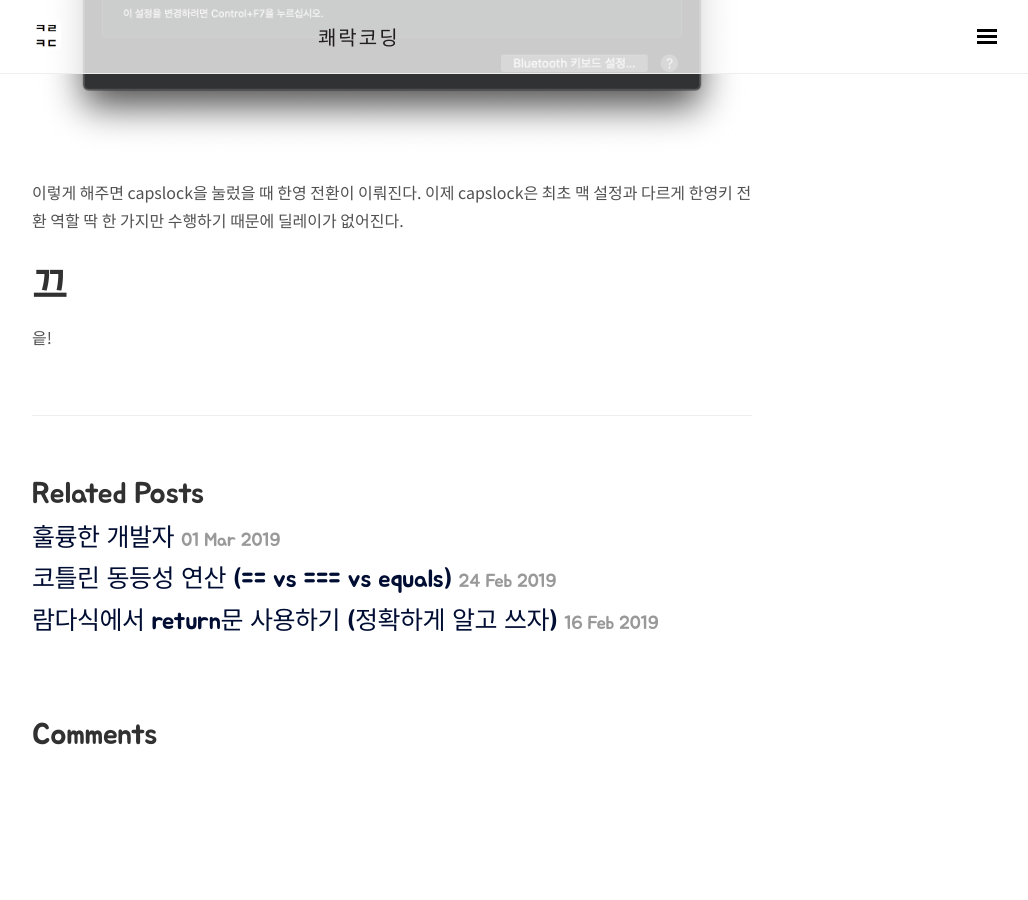
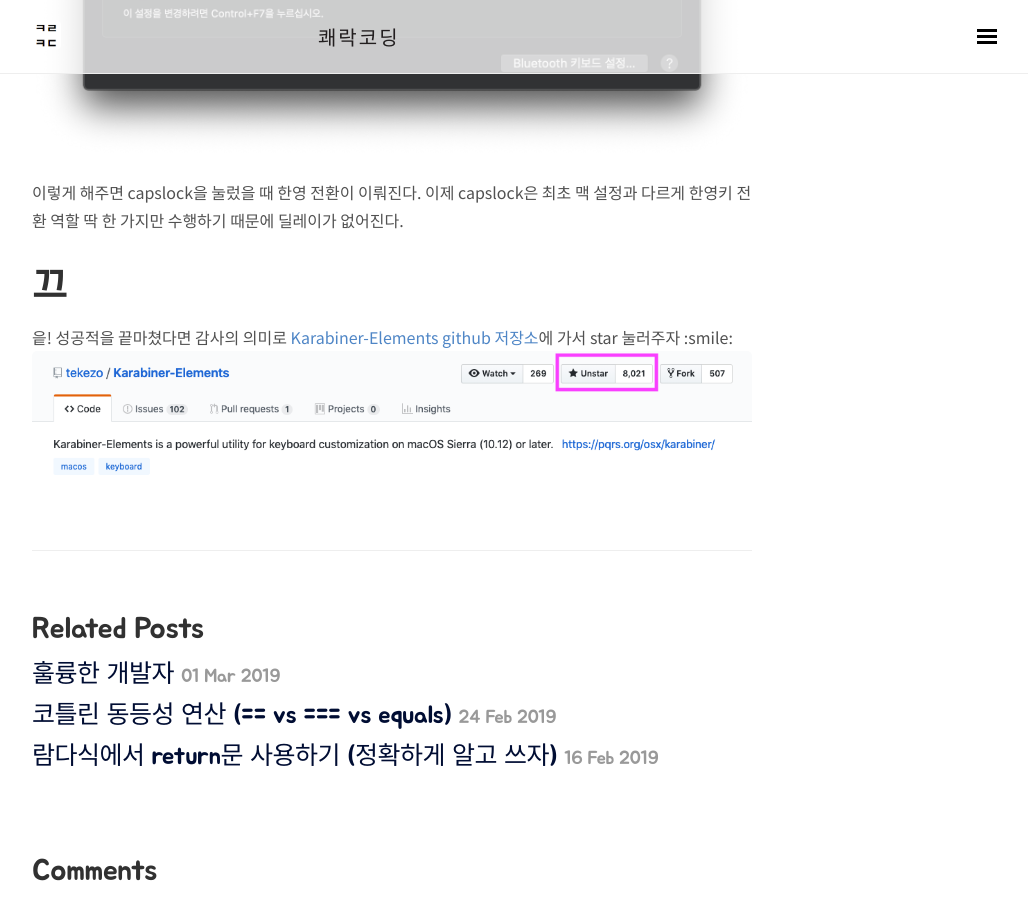
Before and after one commit to wooooooak/wooooooak.github.io, a Jekyll site: the page built from _posts/2019-03-01-맥_한영키_전환_속도_개선.md, in a window 1280 px wide and 900 px high, scrolled down 3551 px. Shown: the whole window, without its empty margins (248-1276 px from the left). Built offline with Jekyll 4.4.1, drawn with Linux system fonts in a browser that asks for light colours; nearby versions of some CDN libraries; some web fonts are replaced; comment, search, counter and statistics services are not loaded; before the commit the page ends 4315 px from its top, so only the background shows below that.

Commit message:
포스트 업데이트

```diff
--- a/_posts/2019-03-01-맥_한영키_전환_속도_개선.md
+++ b/_posts/2019-03-01-맥_한영키_전환_속도_개선.md
@@ -27,4 +27,5 @@ capslock 기능을 작업 없음으로 바꾸고 나면 capslock을 눌러도
 이렇게 해주면 capslock을 눌렀을 때 한영 전환이 이뤄진다. 이제 capslock은 최초 맥 설정과 다르게 한영키 전환 역할 딱 한 가지만 수행하기 때문에 딜레이가 없어진다.
 
 # 끄
-읕!
+읕! 성공적을 끝마쳤다면 감사의 의미로 [Karabiner-Elements github 저장소](https://github.com/tekezo/Karabiner-Elements)에 가서 star 눌러주자 :smile:
+![command_line](/public/img/tip/karabiner7.png)
```
Also changed, not shown: public/img/tip/karabiner7.png (added).
